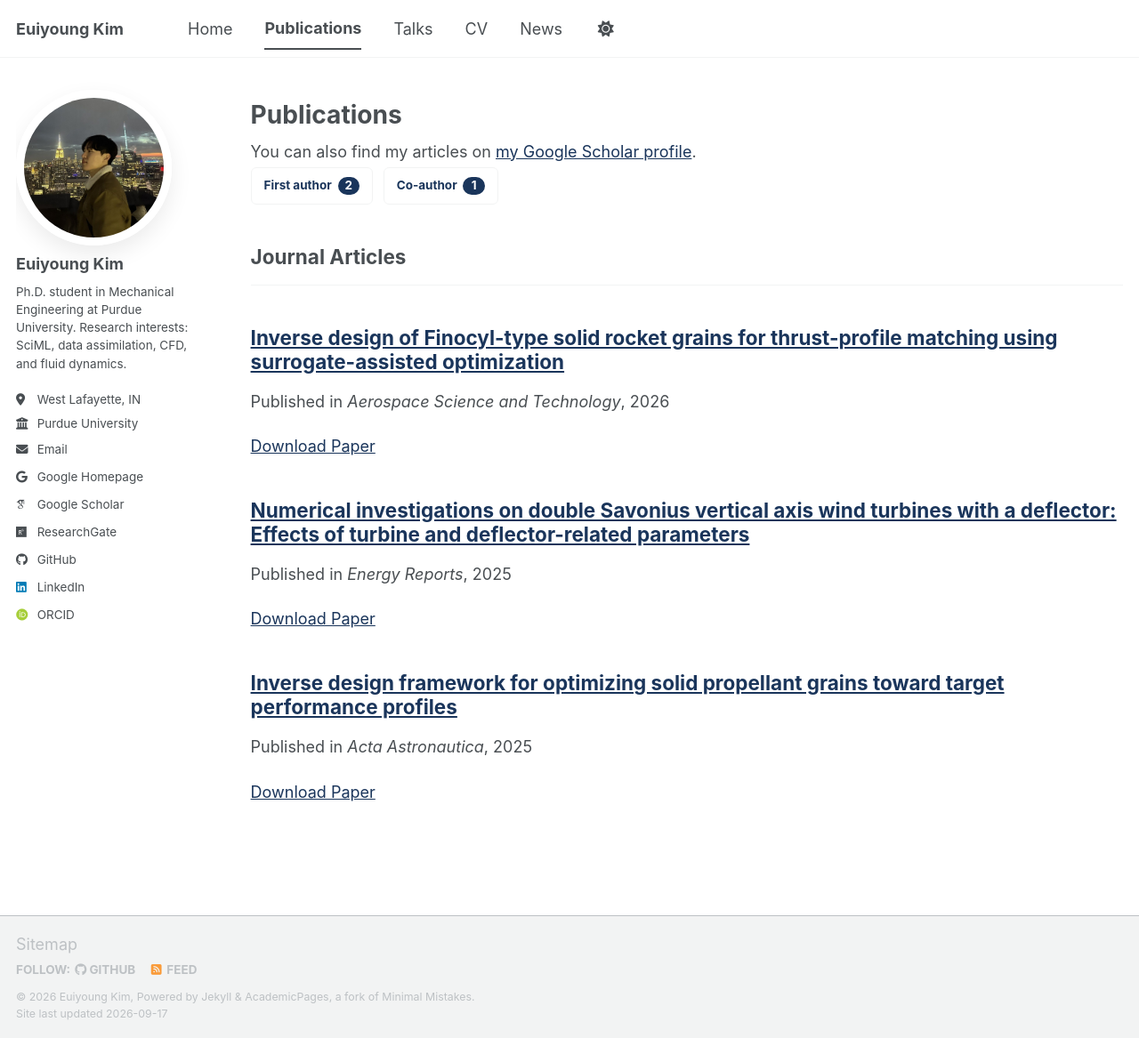
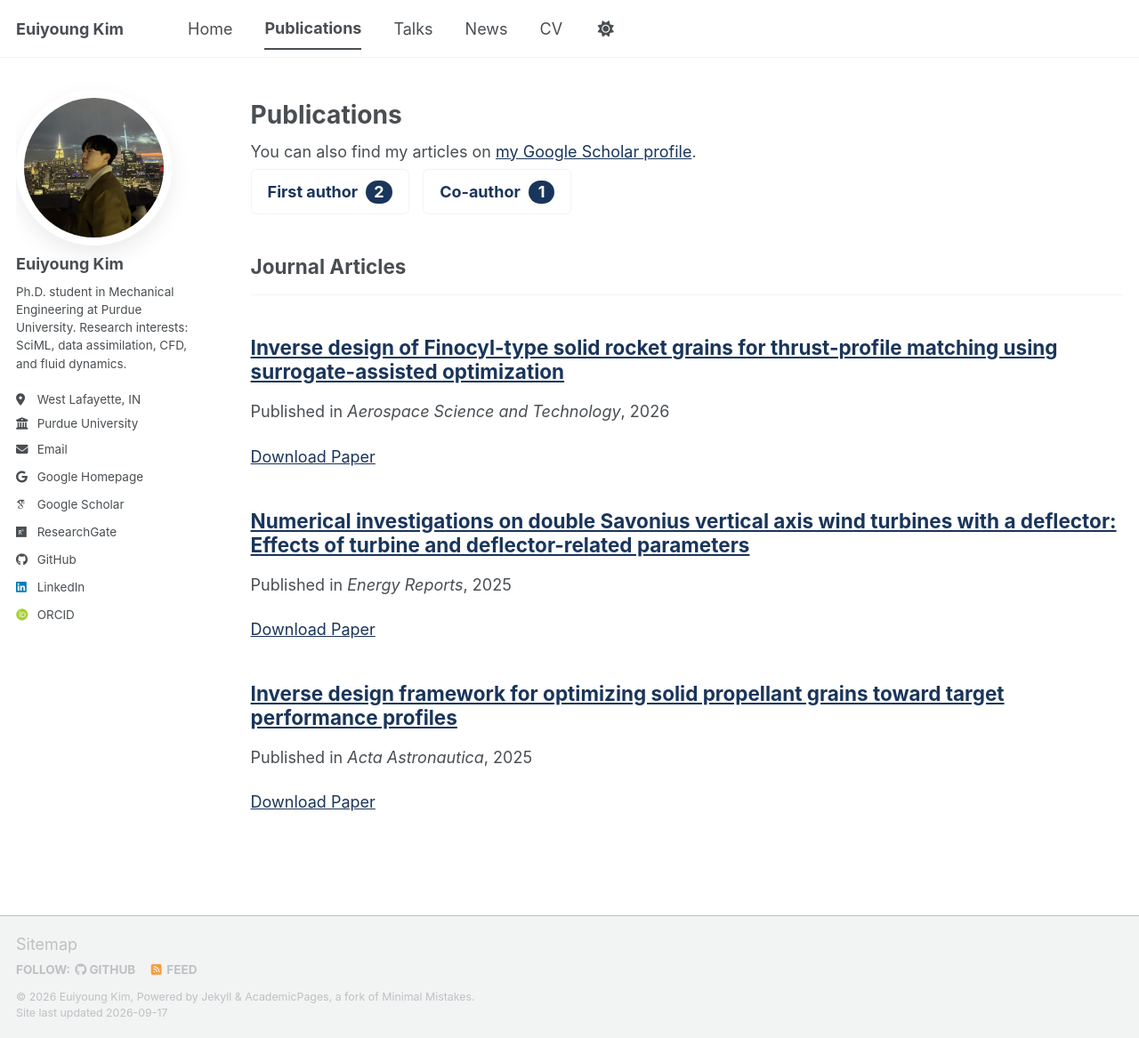
Before and after one commit to key9912/key9912.github.io, a Jekyll site: the page built from _pages/publications.html, in a window 1280 px wide and 1167 px high. Shown: the whole window at 89% size. Built offline with Jekyll 4.4.1, drawn with Linux system fonts in a browser that asks for light colours; some web fonts are replaced; a script bundle is joined from its source files by our own code; library files that are not in the unit come from our copies.

Commit message:
Adjust homepage layout and publication badges

```diff
--- a/_data/navigation.yml
+++ b/_data/navigation.yml
@@ -17,15 +17,15 @@
   - title: "Talks"
     url: /talks/
 
-  - title: "CV"
-    url: /cv/
-
   # - title: "Portfolio"
   #   url: /portfolio/
 
   - title: "News"
     url: /year-archive/
 
+  - title: "CV"
+    url: /cv/
+
   # - title: "CV"
   #   url: /cv-json/
 
--- a/_sass/_custom.scss
+++ b/_sass/_custom.scss
@@ -88,8 +88,8 @@
 }
 
 .research-tags {
-  display: flex;
-  flex-wrap: wrap;
+  display: grid;
+  grid-template-columns: repeat(3, max-content);
   gap: 0.55rem;
   margin: 1.25rem 0 1.75rem;
   padding: 0;
@@ -137,18 +137,18 @@
 .publication-stats {
   display: flex;
   flex-wrap: wrap;
-  gap: 0.65rem;
-  margin: 0.25rem 0 1.35rem;
+  gap: 0.85rem;
+  margin: 0.35rem 0 1.55rem;
 }
 
 .publication-stat {
   display: inline-flex;
   align-items: center;
-  min-height: 2.3rem;
-  padding: 0.46rem 0.78rem;
+  min-height: 2.85rem;
+  padding: 0.62rem 1rem;
   color: var(--global-link-color);
   font-family: $sans-serif;
-  font-size: $type-size-6;
+  font-size: $type-size-5;
   font-weight: 700;
   line-height: 1;
   text-decoration: none;
@@ -158,12 +158,12 @@
 }
 
 .publication-stat strong {
-  margin-left: 0.38rem;
+  margin-left: 0.5rem;
   color: #fff;
   background: var(--global-link-color);
   border-radius: 999px;
-  min-width: 1.35rem;
-  padding: 0.18rem 0.38rem;
+  min-width: 1.65rem;
+  padding: 0.22rem 0.5rem;
   text-align: center;
 }
 
@@ -202,12 +202,22 @@
 }
 
 @media screen and (max-width: 900px) {
+  .research-tags {
+    grid-template-columns: repeat(2, max-content);
+  }
+
   .highlight-grid {
     grid-template-columns: 1fr;
   }
 
   .intro-title {
     font-size: $type-size-3;
+  }
+}
+
+@media screen and (max-width: 600px) {
+  .research-tags {
+    grid-template-columns: 1fr;
   }
 }
 
```
Also changed, not shown: _pages/about.md (+3 -2 lines).
